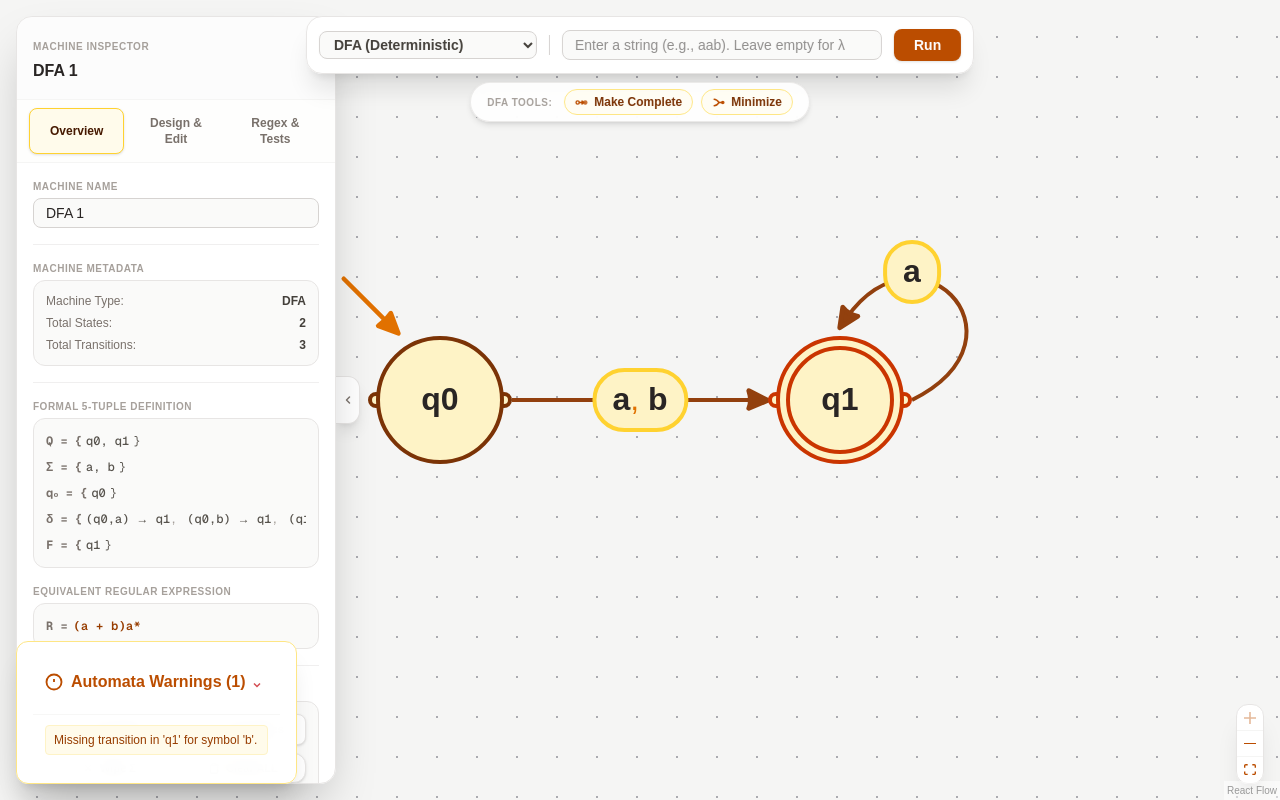
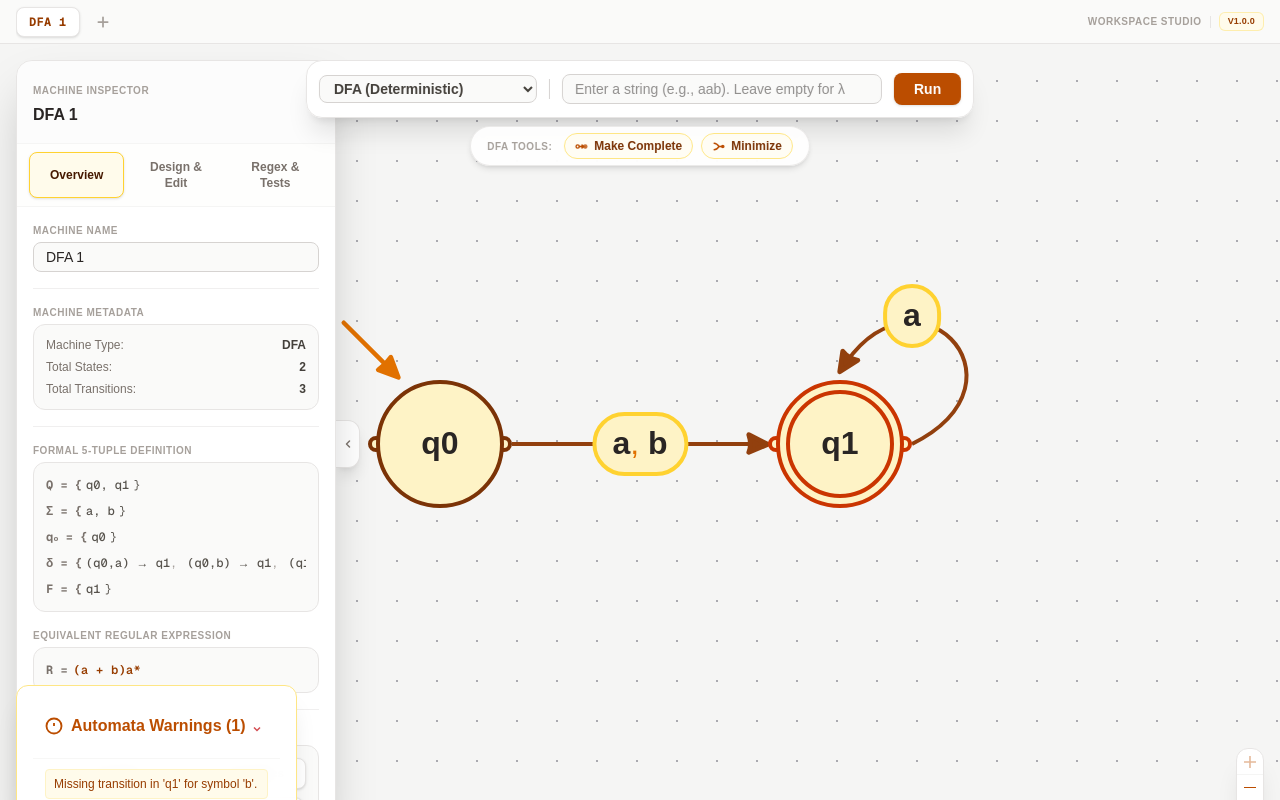
Before and after one commit to QmosTaza/automata-playground, a Next.js app: page / in a window 1280 px wide. Built offline with nearby package versions, Linux system fonts and the light colour scheme.

Commit message:
Added tabs. Performance has gone down so that's the next task

```diff
--- a/app/page.tsx
+++ b/app/page.tsx
@@ -1,7 +1,152 @@
 "use client"
 
+import { useState, useRef } from "react"
+import AutomataTabs from "@/components/automata/AutomataTabs"
 import AutomataCanvas from "@/components/automata/AutomataCanvas"
+import { generateId } from "@/core/shared"
+
+//machine example
+function createExampleFA(id: string, name: string) {
+  const q0Id = generateId();
+  const q1Id = generateId();
+
+  return {
+    id: id,
+    name: name,
+    createdAt: Date.now(),
+    states: {
+      [q0Id]: { id: q0Id, label: "q0", x: 100, y: 100 },
+      [q1Id]: { id: q1Id, label: "q1", x: 300, y: 100 }
+    },
+    alphabet: ["a", "b"],
+    transitions: [
+      { id: generateId(), from: q0Id, to: q1Id, symbol: "a" },
+      { id: generateId(), from: q0Id, to: q1Id, symbol: "b" },
+      { id: generateId(), from: q1Id, to: q1Id, symbol: "a" }
+    ],
+    startStates: [q0Id],
+    acceptStates: [q1Id],
+    kind: "dfa" as const
+  }
+};
+// empty tab layout fallback creator
+function createEmptyAutomaton(id: string, name: string) {
+  return {
+    id,
+    name,
+    kind: "dfa" as const,
+    createdAt: Date.now(),
+    states: {},
+    alphabet: ["a", "b"],
+    transitions: [],
+    startStates: [],
+    acceptStates: [],
+    regex: ""
+  };
+}
 
 export default function Home() {
-  return <AutomataCanvas />
+  // tracks simple metadata for tabs at the top level
+  const [activeTabId, setActiveTabId] = useState<string>("tab-initial")
+  const [tabs, setTabs] = useState<Array<{ id: string; name: string }>>([
+    { id: "tab-initial", name: "DFA 1" }
+  ])
+
+  const [automataCollection, setAutomataCollection] = useState<Record<string, any>>({
+    "tab-initial": createExampleFA("tab-initial", "DFA 1")
+  })
+
+  //active tab view slot here
+  const currentAutomaton = automataCollection[activeTabId] || automataCollection[tabs[0].id]
+
+  const canvasSaveRef = useRef<(() => any) | null>(null);
+
+  // This handles switching tabs, but forces a manual save of the outgoing tab FIRST
+  const handleSelectTab = (nextTabId: string) => {
+    if (nextTabId === activeTabId) return;
+
+    // Ask the canvas for its absolute latest data right now
+    if (canvasSaveRef.current) {
+      const latestFaData = canvasSaveRef.current();
+      if (latestFaData) {
+        setAutomataCollection(prev => ({
+          ...prev,
+          [activeTabId]: latestFaData
+        }));
+      }
+    }
+
+    // change the tab safely
+    setActiveTabId(nextTabId);
+  }
+  //ADD
+  const handleAddTab = () => {
+    const newId = `tab-${Date.now()}`
+    const newName = `Automaton ${tabs.length + 1}`
+    const newAutomaton = createEmptyAutomaton(newId, newName)
+
+    setAutomataCollection(prev => ({ ...prev, [newId]: newAutomaton }))
+    setTabs([...tabs, { id: newId, name: newName }])
+    setActiveTabId(newId)
+  }
+
+  //DELETE
+  const handleDeleteTab = (idToDelete: string, e: React.MouseEvent) => {
+    e.stopPropagation()
+    if (tabs.length === 1) return
+
+    const nextTabs = tabs.filter(t => t.id !== idToDelete)
+    setTabs(nextTabs)
+
+    setAutomataCollection(prev => {
+      const updated = { ...prev }
+      delete updated[idToDelete]
+      return updated
+    })
+
+    if (activeTabId === idToDelete) {
+      const currentIndex = tabs.findIndex(t => t.id === idToDelete)
+      setActiveTabId(nextTabs[Math.max(0, currentIndex - 1)].id)
+    }
+  }
+
+  //CHANGES FROM CANVAS HERE
+  const handleCanvasChange = (updatedFa: any) => {
+    if (!updatedFa) return;
+    setAutomataCollection(prev => ({
+      ...prev,
+      [activeTabId]: updatedFa
+    }));
+
+    setTabs(prev => prev.map(t => t.id === activeTabId && t.name !== updatedFa.name ? { ...t, name: updatedFa.name } : t));
+  };
+
+
+  // converts metadata into the Project structural format Tab component expects
+  const projectedProject = {
+    activeAutomataId: activeTabId,
+    tabsOrder: tabs.map(t => t.id),
+    automata: automataCollection
+  }
+
+  return (
+    <main className="w-screen h-screen flex flex-col bg-stone-50 overflow-hidden select-none">
+      {/* Global Navigation */}
+      <AutomataTabs
+        project={projectedProject}
+        onSelectTab={handleSelectTab}
+        onAddTab={handleAddTab}
+        onDeleteTab={handleDeleteTab}
+      />
+
+      {/* Main Interactive Studio Canvas Container */}
+      <div className="flex-1 w-full relative overflow-hidden">
+        <AutomataCanvas
+          activeData={currentAutomaton}
+          onSave={handleCanvasChange}
+          saveHookRef={canvasSaveRef}
+        />
+      </div>
+    </main>
+  )
 }
--- a/components/automata/AutomataCanvas.tsx
+++ b/components/automata/AutomataCanvas.tsx
@@ -14,7 +14,7 @@ import { EDGE_STYLE } from "@/visualizers";
 import { useAutomata } from "@/hooks/useAutomata";
 import { addState, createState, addTransition, createTransition, removeState, removeTransition } from "@/core/fa";
 import { runDFA, makeDFAComplete, runNFA, runLambdaNFA } from "@/core/fa";
-import { DFA, NFA, LambdaNFA, SimulationStep, SimulationResult } from "@/types";
+import { DFA, NFA, LambdaNFA, SimulationStep, SimulationResult, Transition } from "@/types";
 import { generateId } from "@/core/shared";
 import InspectorPanel from "./InspectorPanel";
 import { convertAutomatonToRegex } from "@/core/fa/regex";
@@ -22,28 +22,21 @@ import { convertAutomatonToRegex } from "@/core/fa/regex";
 const nodeTypes = { state: StateNode };
 const edgeTypes = { transition: TransitionEdge };
 
-const q0Id = generateId();
-const q1Id = generateId();
-const initialFA = {
-    id: generateId(),
-    name: "DFA 1",
-    createdAt: Date.now(),
-    states: {
-        [q0Id]: { id: q0Id, label: "q0", x: 100, y: 100 },
-        [q1Id]: { id: q1Id, label: "q1", x: 300, y: 100 }
-    },
-    alphabet: ["a", "b"],
-    transitions: [
-        { id: generateId(), from: q0Id, to: q1Id, symbol: "a" },
-        { id: generateId(), from: q0Id, to: q1Id, symbol: "b" },
-        { id: generateId(), from: q1Id, to: q1Id, symbol: "a" }
-    ],
-    startStates: [q0Id],
-    acceptStates: [q1Id],
-    kind: "dfa" as const
-};
+interface AutomataCanvasProps {
+    activeData: any;
+    onSave: (updatedFa: any) => void;
+    saveHookRef: React.MutableRefObject<(() => any) | null>;
+}
 
-function AutomataCanvasContent() {
+export default function AutomataCanvas({ activeData, onSave, saveHookRef }: AutomataCanvasProps) {
+    return (
+        <ReactFlowProvider>
+            <AutomataCanvasContent activeData={activeData} onSave={onSave} saveHookRef={saveHookRef} />
+        </ReactFlowProvider>
+    );
+}
+
+function AutomataCanvasContent({ activeData, onSave, saveHookRef }: AutomataCanvasProps) {
 
     const [isMounted, setIsMounted] = useState(false);
     useEffect(() => {
@@ -57,7 +50,47 @@ function AutomataCanvasContent() {
         onNodesChange, onEdgesChange, onNodeDragStop,
         validationErrors, canRunSimulation,
         activeStateId, setActiveStateId
-    } = useAutomata(initialFA);
+    } = useAutomata(activeData);
+
+    // mutable reference of the current FA data updating
+    const currentFaRef = useRef(fa);
+    useEffect(() => {
+        currentFaRef.current = fa;
+    }, [fa]);
+
+    // returns the latest FA state instantly, bypassing the render cycle.
+    useEffect(() => {
+        if (!saveHookRef) return;
+
+        saveHookRef.current = () => {
+            return currentFaRef.current;
+        };
+        return () => {
+            if (saveHookRef) {
+                saveHookRef.current = null;
+            }
+        };
+    }, [saveHookRef]);
+
+    // Updates local hook state and safely bubbles up changes
+    const updateWorkspace = useCallback((nextFaOrUpdater: any) => {
+        setFa((prev: any) => {
+            const nextFa = typeof nextFaOrUpdater === 'function' ? nextFaOrUpdater(prev) : nextFaOrUpdater;
+            if (nextFa) {
+                queueMicrotask(() => {
+                    onSave(nextFa); //concurrency check
+                });
+            }
+            return nextFa;
+        });
+    }, [setFa, onSave]);
+
+    // Swaps out the entire environment dataset when clicking a different tab
+    useEffect(() => {
+        if (activeData && activeData.id !== fa.id) {
+            setFa(activeData);
+        }
+    }, [activeData?.id]);
 
     const [simulationResults, setSimulationResults] = useState<SimulationResult | SimulationResult[] | null>(null);
 
@@ -78,42 +111,60 @@ function AutomataCanvasContent() {
 
         const hasSelectedNodes = getNodes().some(node => node.selected);
         const hasSelectedEdges = getEdges().some(edge => edge.selected);
+        if (hasSelectedNodes || hasSelectedEdges) return;
 
-        if (hasSelectedNodes || hasSelectedEdges) { return; }
-
-        const isPane = target.classList.contains('react-flow__pane') || target.matches('.react-flow__renderer') || target.matches('svg.react-flow__background');
-
-        if (isPane) {
+        if (target.classList.contains('react-flow__pane') || target.matches('.react-flow__renderer') || target.matches('svg.react-flow__background')) {
             const position = screenToFlowPosition({ x: event.clientX, y: event.clientY });
-            setFa(prev => addState(prev, createState(prev, position.x, position.y)));
+            updateWorkspace((prev: any) => addState(prev, createState(prev, position.x, position.y)));
         }
-    }, [screenToFlowPosition, setFa]);
+    }, [screenToFlowPosition, updateWorkspace, getNodes, getEdges]);
 
     const onConnect = useCallback((connection: any) => {
-        setFa((prev) => {
+        updateWorkspace((prev: any) => {
             const defaultSymbol = prev.alphabet[0] ?? null;
             return addTransition(prev, createTransition(connection.source, connection.target, defaultSymbol));
         });
-    }, [setFa]);
+    }, [updateWorkspace]);
 
     const onNodesDelete = useCallback((deletedNodes: any[]) => {
-        setFa((prev) => {
+        updateWorkspace((prev: any) => {
             let updatedFa = { ...prev };
             deletedNodes.forEach(node => { updatedFa = removeState(updatedFa, node.id); });
             return updatedFa;
         });
-    }, [setFa]);
+    }, [updateWorkspace]);
 
     const onEdgesDelete = useCallback((deletedEdges: any[]) => {
-        setFa((prev) => {
+        updateWorkspace((prev: any) => {
             let updatedFa = { ...prev };
             deletedEdges.forEach(edge => {
-                const transitionsToRemove = prev.transitions.filter(t => t.from === edge.source && t.to === edge.target);
-                transitionsToRemove.forEach(t => { updatedFa = removeTransition(updatedFa, t.id); });
+                const transitionsToRemove = prev.transitions.filter((t: Transition) => t.from === edge.source && t.to === edge.target);
+                transitionsToRemove.forEach((t: Transition) => { updatedFa = removeTransition(updatedFa, t.id); });
             });
             return updatedFa;
         });
-    }, [setFa]);
+    }, [updateWorkspace]);
+
+    const handleKindChange = useCallback((nextKind: typeof fa.kind) => {
+        updateWorkspace((prev: any) => ({ ...prev, kind: nextKind }));
+    }, [updateWorkspace]);
+
+    const handleAutomataChange = useCallback((nextFa: typeof fa) => {
+        const prevStatesCount = Object.keys(fa.states).length;
+        const nextStatesCount = Object.keys(nextFa.states).length;
+
+        if (nextStatesCount === prevStatesCount + 1) {
+            const newId = Object.keys(nextFa.states).find(id => !fa.states[id]);
+            if (newId && nextFa.states[newId]) {
+                const centerX = window.innerWidth / 2;
+                const centerY = window.innerHeight / 2;
+                const flowPosition = screenToFlowPosition({ x: centerX, y: centerY });
+                nextFa.states[newId].x = flowPosition.x;
+                nextFa.states[newId].y = flowPosition.y;
+            }
+        }
+        updateWorkspace(nextFa);
+    }, [fa, updateWorkspace, screenToFlowPosition]);
 
     const handleSimulationRun = useCallback((input: string) => {
         if (fa.kind === "dfa") {
@@ -138,28 +189,6 @@ function AutomataCanvasContent() {
         }
     }, [fa, setActiveStateId]);
 
-    const handleKindChange = useCallback((nextKind: typeof fa.kind) => {
-        setFa(prev => ({ ...prev, kind: nextKind }));
-    }, [setFa]);
-
-    const handleAutomataChange = useCallback((nextFa: typeof fa) => {
-        const prevStatesCount = Object.keys(fa.states).length;
-        const nextStatesCount = Object.keys(nextFa.states).length;
-
-        if (nextStatesCount === prevStatesCount + 1) {
-            const newId = Object.keys(nextFa.states).find(id => !fa.states[id]);
-
-            if (newId && nextFa.states[newId]) {
-                const centerX = window.innerWidth / 2;
-                const centerY = window.innerHeight / 2;
-                const flowPosition = screenToFlowPosition({ x: centerX, y: centerY });
-
-                nextFa.states[newId].x = flowPosition.x;
-                nextFa.states[newId].y = flowPosition.y;
-            }
-        }
-        setFa(nextFa);
-    }, [fa, setFa, screenToFlowPosition]);
 
     const computedAutomaton = useMemo(() => {
         if (!isMounted || !canRunSimulation) {
@@ -235,11 +264,3 @@ function AutomataCanvasContent() {
         </div>
     );
 }
-
-export default function AutomataCanvas() {
-    return (
-        <ReactFlowProvider>
-            <AutomataCanvasContent />
-        </ReactFlowProvider>
-    );
-}
--- /dev/null
+++ b/components/automata/AutomataTabs.tsx
@@ -0,0 +1,88 @@
+"use client";
+
+interface AutomataTabsProps {
+    project: {
+        activeAutomataId: string;
+        tabsOrder: string[];
+        automata: Record<string, { id: string; name: string }>;
+    };
+    onSelectTab: (id: string) => void;
+    onAddTab: () => void;
+    onDeleteTab: (id: string, e: React.MouseEvent) => void;
+}
+
+export default function AutomataTabs({
+    project,
+    onSelectTab,
+    onAddTab,
+    onDeleteTab,
+}: AutomataTabsProps) {
+    return (
+        <div className="flex items-center justify-between bg-stone-50 border-b border-stone-200 px-4 h-11 select-none nodrag w-full">
+            {/* Tab Selection List */}
+            <div className="flex items-center gap-1.5 overflow-x-auto max-w-[calc(100%-60px)] no-scrollbar py-1">
+                {project.tabsOrder.map((id) => {
+                    const currentTab = project.automata[id];
+                    if (!currentTab) return null;
+
+                    const isActive = id === project.activeAutomataId;
+
+                    return (
+                        <div
+                            key={id}
+                            onClick={() => onSelectTab(id)}
+                            className={`group flex items-center gap-2 px-3 py-1.5 text-xs font-mono font-bold rounded-lg border transition-all cursor-pointer whitespace-nowrap select-none tracking-wide ${
+                                isActive
+                                    ? "bg-white text-amber-800 border-stone-200 shadow-sm"
+                                    : "bg-transparent text-stone-400 border-transparent hover:bg-stone-200/60 hover:text-stone-600"
+                            }`}
+                        >
+                            {/* Label reads directly from the active automaton instance name */}
+                            <span>{currentTab.name || "Untitled Automaton"}</span>
+
+                            {/* Close Tab (Only if multiple tabs exist) */}
+                            {project.tabsOrder.length > 1 && (
+                                <button
+                                    onClick={(e) => onDeleteTab(id, e)}
+                                    className="text-[10px] font-sans font-normal text-stone-400 hover:text-rose-600 rounded p-0.5 transition-colors opacity-0 group-hover:opacity-100 focus:opacity-100 ml-0.5"
+                                    title="Close Workspace"
+                                >
+                                    ✕
+                                </button>
+                            )}
+                        </div>
+                    );
+                })}
+
+                {/* Add Tab Button */}
+                <button
+                    onClick={onAddTab}
+                    className="p-1.5 text-stone-400 hover:text-amber-800 hover:bg-stone-200/60 rounded-lg transition-all cursor-pointer active:scale-95 flex items-center justify-center ml-1 shrink-0"
+                    title="Open Fresh Workspace"
+                >
+                    <svg
+                        xmlns="http://www.w3.org/2000/svg"
+                        className="w-3.5 h-3.5"
+                        fill="none"
+                        viewBox="0 0 24 24"
+                        stroke="currentColor"
+                        strokeWidth={3}
+                    >
+                        <path strokeLinecap="round" strokeLinejoin="round" d="M12 4v16m8-8H4" />
+                    </svg>
+                </button>
+            </div>
+
+            {/* Context Right Side Branding */}
+            <div className="hidden sm:flex items-center gap-2">
+                <span className="text-[10px] font-bold text-stone-400 uppercase tracking-wider select-none">
+                    Workspace Studio
+                </span>
+                <span className="h-3 w-[1px] bg-stone-200" />
+                <span className="text-[9px] font-bold text-amber-800 bg-amber-50 border border-amber-200/60 px-2 py-0.5 rounded-md tracking-wide uppercase select-none">
+                    v1.0.0
+                </span>
+            </div>
+        </div>
+    );
+}
```
Also changed, not shown: components/automata/InspectorPanel.tsx (+9 -5 lines).
